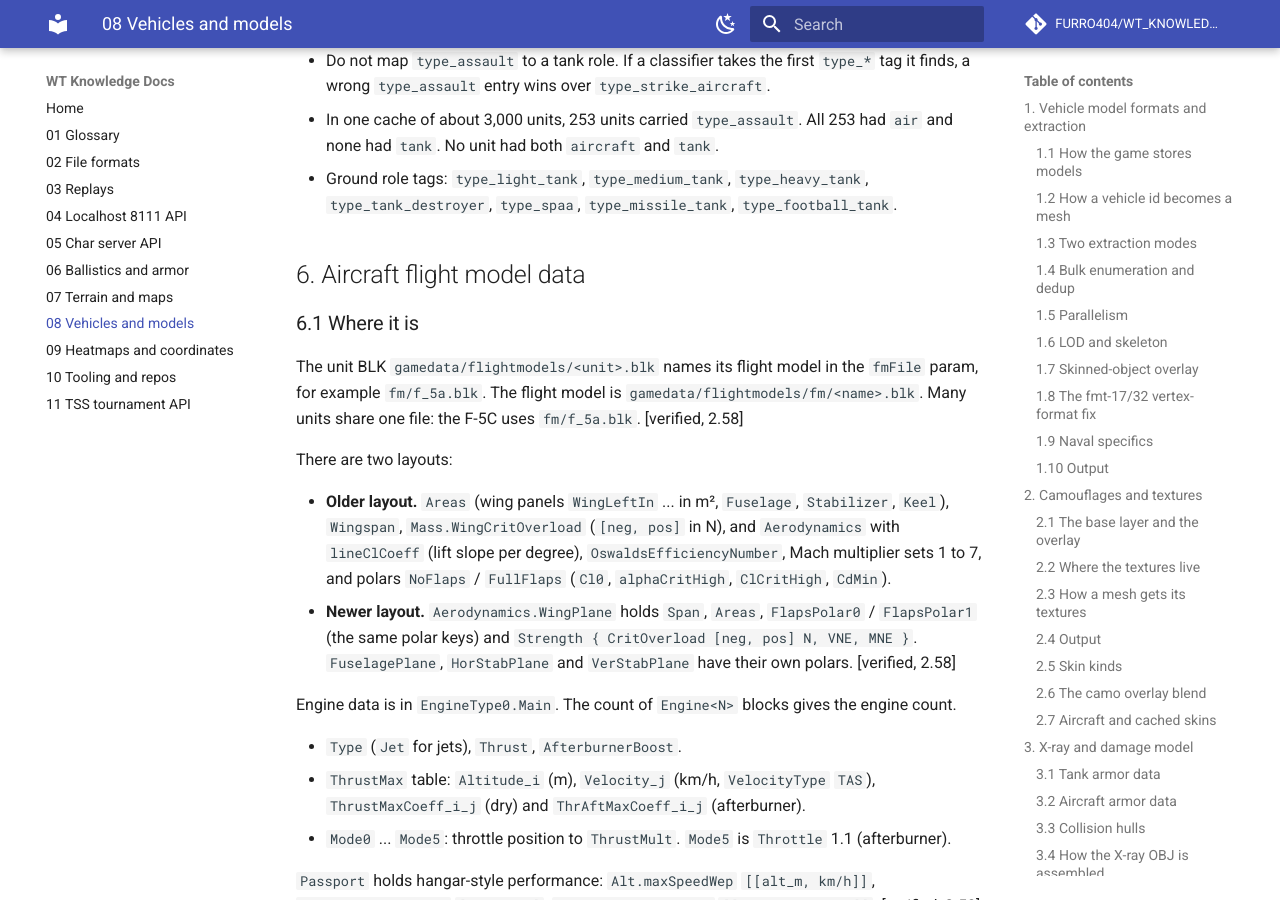
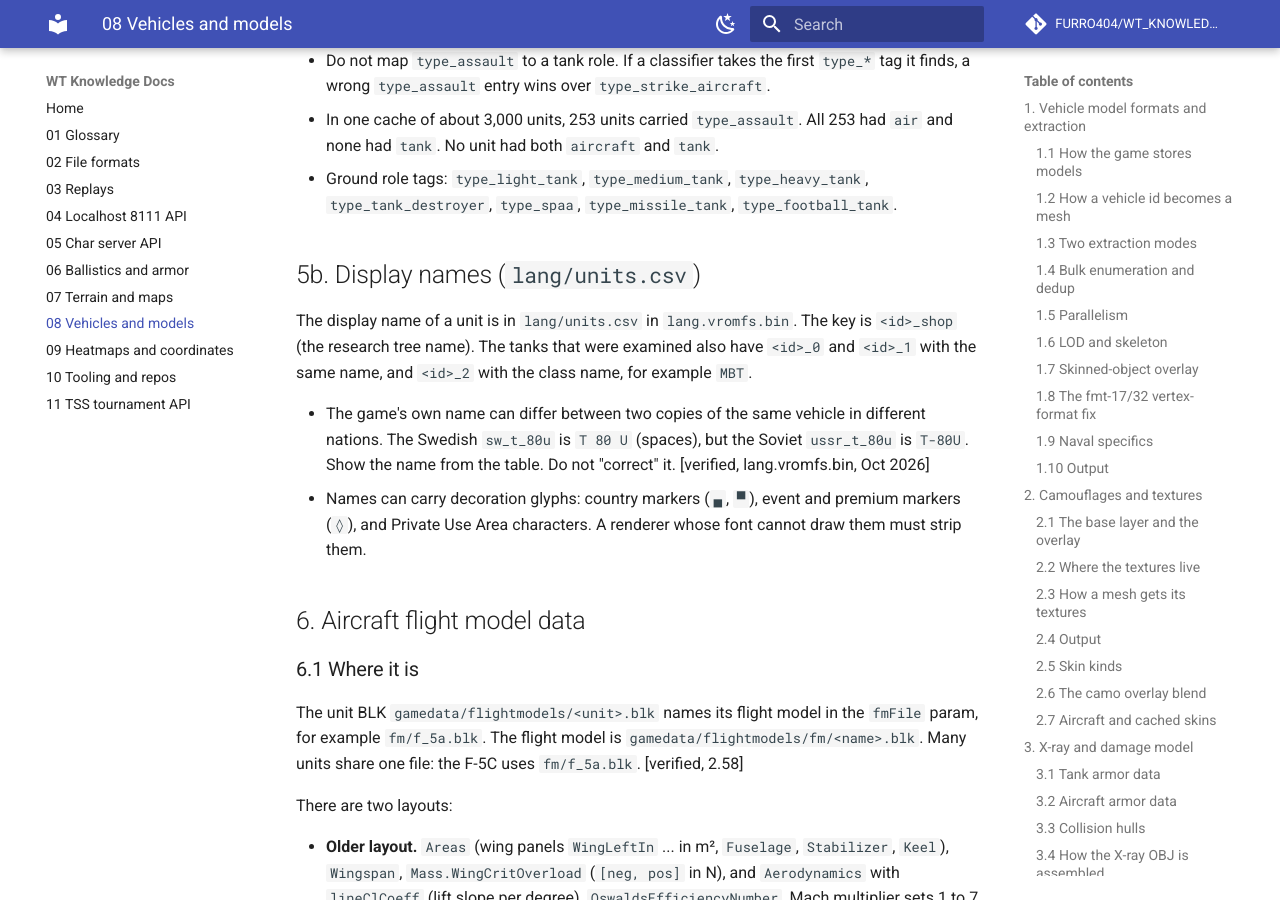
Before and after one commit to FURRO404/WT_KNOWLEDGE_DOCS, an MkDocs documentation site: the page built from docs/08-vehicles-and-models.md, in a window 1280 px wide and 900 px high, scrolled down 12369 px. Built offline with MkDocs 1.6.1 and Material for MkDocs 9.7.7, drawn with Linux system fonts in a browser that asks for light colours; comment, search, counter and statistics services are not loaded.

Commit message:
Add how the game names vehicles in lang/units.csv

```diff
--- a/docs/08-vehicles-and-models.md
+++ b/docs/08-vehicles-and-models.md
@@ -549,6 +549,21 @@ the role, and the plain tags `air`, `aircraft`, `tank`, `helicopter`,
   `type_heavy_tank`, `type_tank_destroyer`, `type_spaa`,
   `type_missile_tank`, `type_football_tank`.
 
+## 5b. Display names (`lang/units.csv`)
+
+The display name of a unit is in `lang/units.csv` in `lang.vromfs.bin`.
+The key is `<id>_shop` (the research tree name). The tanks that were
+examined also have `<id>_0` and `<id>_1` with the same name, and `<id>_2`
+with the class name, for example `MBT`.
+
+- The game's own name can differ between two copies of the same vehicle
+  in different nations. The Swedish `sw_t_80u` is `T 80 U` (spaces), but
+  the Soviet `ussr_t_80u` is `T-80U`. Show the name from the table. Do not
+  "correct" it. [verified, lang.vromfs.bin, Oct 2026]
+- Names can carry decoration glyphs: country markers (`▄`, `▀`), event and
+  premium markers (`◊`), and Private Use Area characters. A renderer whose
+  font cannot draw them must strip them.
+
 ## 6. Aircraft flight model data
 
 ### 6.1 Where it is
```
